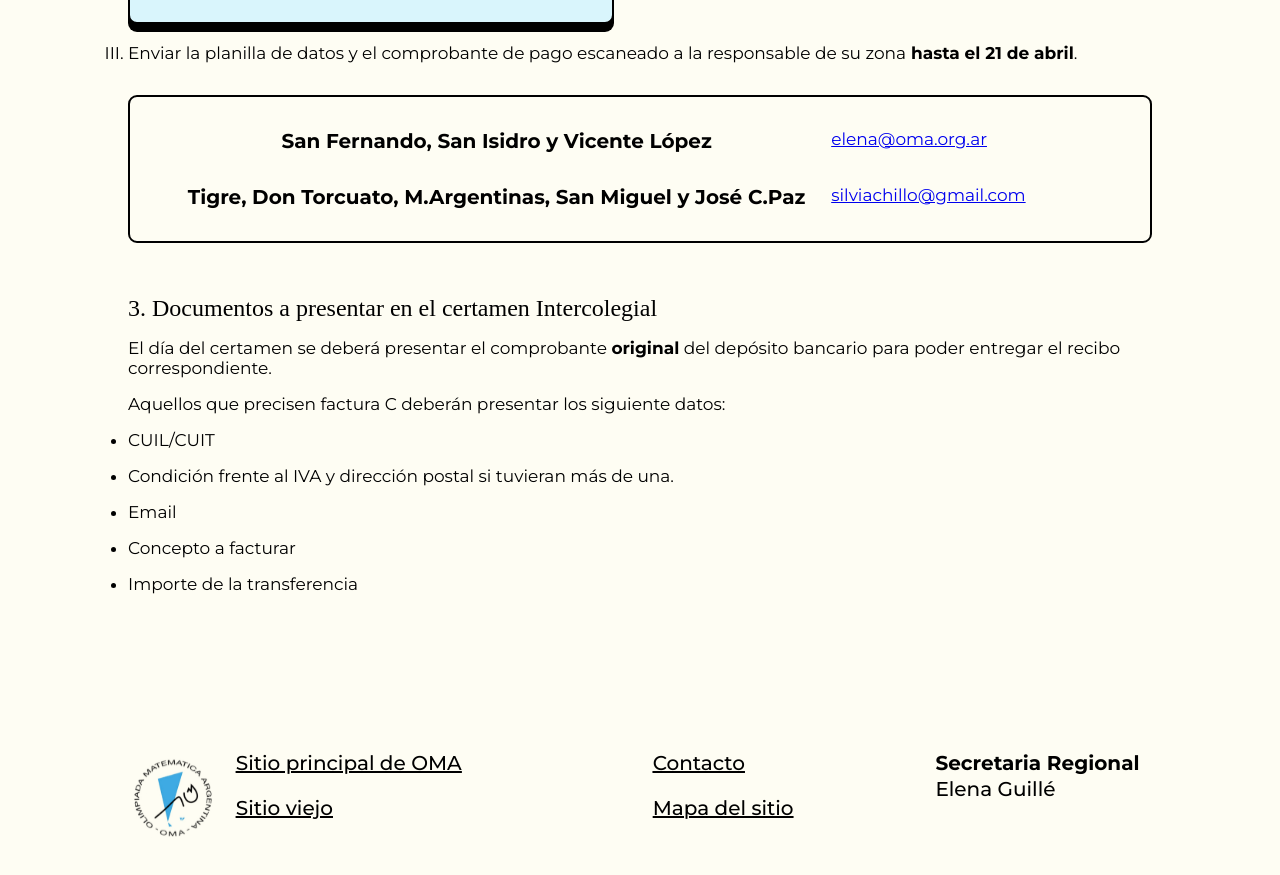
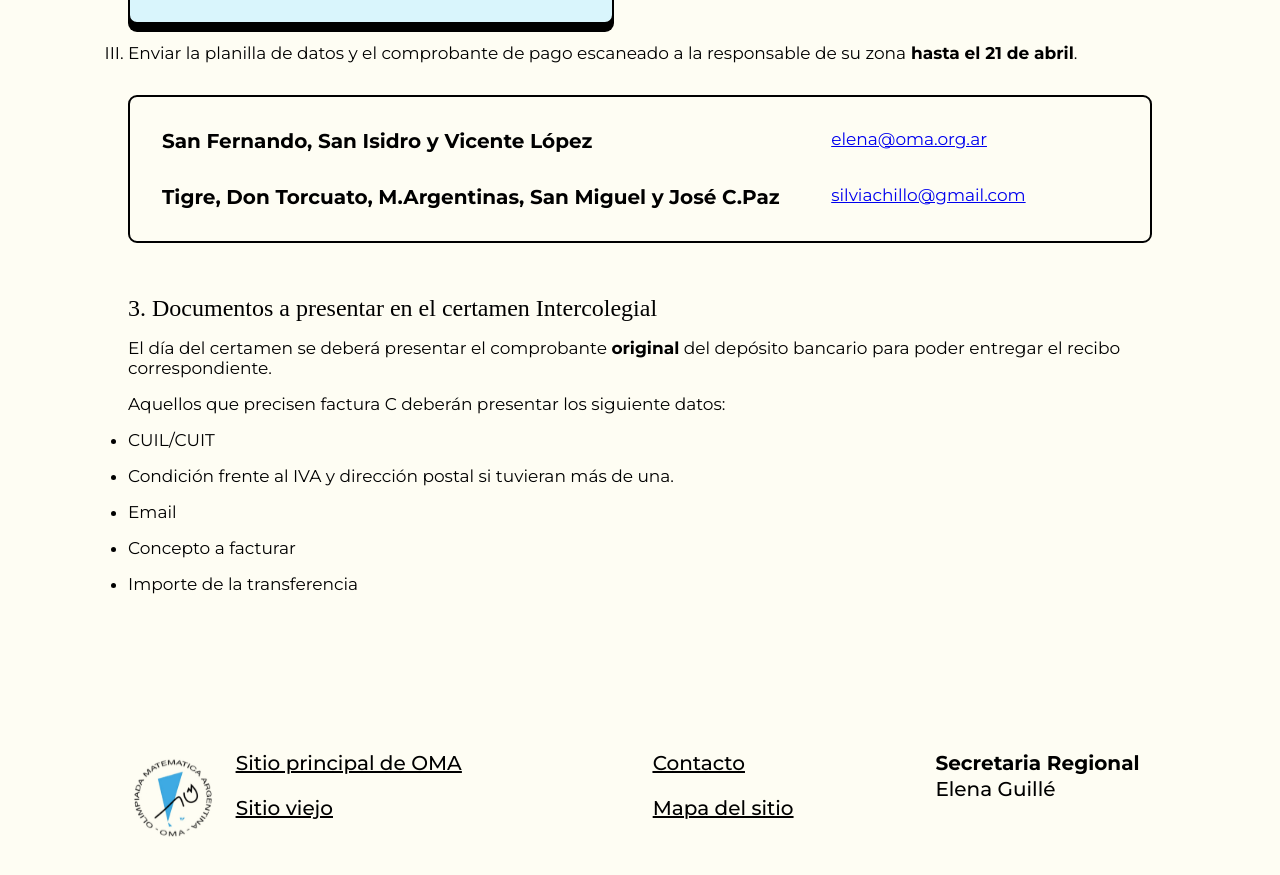
Before and after one commit to JZylber/oma-san-isidro, a Next.js app: page /nandu/inscripcion in a window 1280 px wide. Shown: the part 1107-1982 px from the top of the page. Built offline with nearby package versions, Linux system fonts and the light colour scheme; a web font is replaced by a local one.

Commit message:
refactor(inscription): removed grid

```diff
--- a/components/Inscription/Inscription.module.scss
+++ b/components/Inscription/Inscription.module.scss
@@ -21,14 +21,12 @@
   }
 
   @include shared.not-mobile {
-    grid-column: 1/-1;
     font-size: 2 * shared.$desktop-actionable-font-size;
     margin-bottom: 3.2rem
   }
 }
 
 .container {
-    grid-column: 1 /11;
     display: flex;
     flex-direction: column;
 }
@@ -108,7 +106,6 @@
     }
     h4{
         @include shared.font-montserrat(600);
-        text-align: center;
         @include shared.mobile-only{
             font-size: shared.$mobile-reading-font-size;
             margin-bottom: 1.6rem;
```
